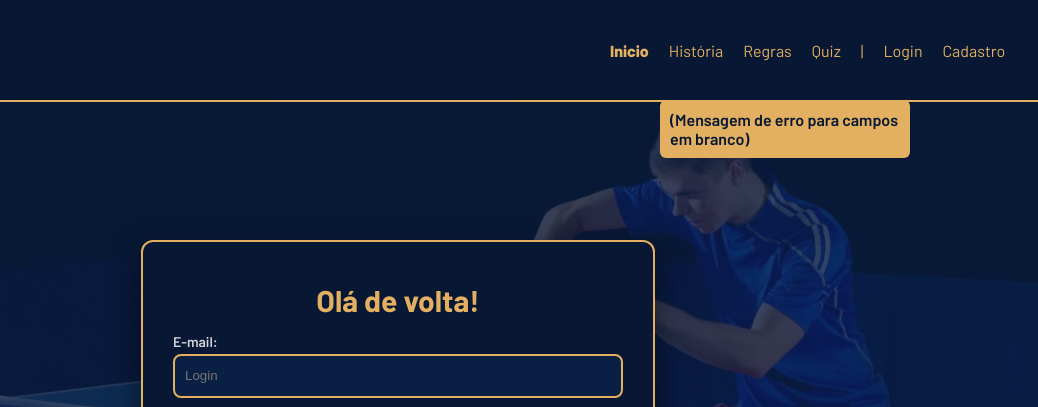
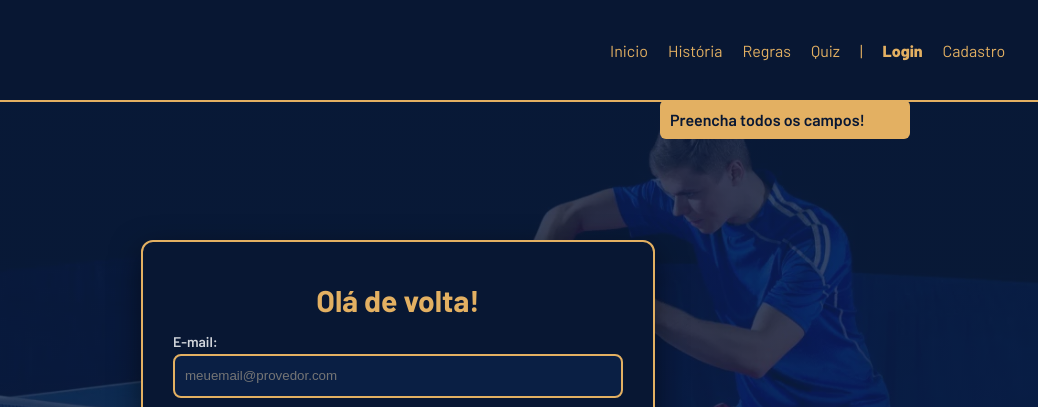
Before and after one commit to FelipeAmoroso/ProjetoIndividual_TopSpinHub, a website: page public/login.html in a window 1280 px wide. Both pictures are taken after a click on the button "Entrar". Shown: the top 407 px of the page, 242-1280 px from the left. Drawn offline with Linux system fonts and the light colour scheme.

Commit message:
Melhorando os alertas

```diff
--- a/public/login.html
+++ b/public/login.html
@@ -2,6 +2,7 @@
 <html lang="pt-br">
 
 <head>
+
   <meta charset="UTF-8">
   <meta http-equiv="X-UA-Compatible" content="IE=edge">
   <meta name="viewport" content="width=device-width, initial-scale=1.0">
@@ -16,65 +17,90 @@
 
 <body>
 
-  <!--Header-->
+  <div class="header">
 
-  <div class="header">
     <div class="container">
+
       <div class="boxes">
         <div class="box">
-          <a href="#">
+          <a href="index.html">
             <img src="./assets/imgs/logo.png">
           </a>
         </div>
       </div>
+
       <div class="container_bt">
+
         <ul class="navbar">
-          <li class="agora">
+
+          <li>
             <a href="index.html">Inicio</a>
           </li>
+
           <li>
-            <a href="index.html">História</a>
+            <a href="index.html#historia">História</a>
           </li>
+
           <li>
             <a href="regras.html">Regras</a>
           </li>
+
           <li>
             <a href="quiz.html">Quiz</a>
           </li>
-          <li>
-            |
-          </li>
-          <li>
+
+          <li>|</li>
+
+          <li class="agora">
             <a href="login.html">Login</a>
           </li>
+
           <li>
             <a href="cadastro.html">Cadastro</a>
           </li>
+
         </ul>
-      </div>
-    </div>
+
       </div>
 
+    </div>
+
+  </div>
 
   <div class="login">
+
     <div class="alerta_erro">
+
       <div class="card_erro" id="cardErro">
         <span id="mensagem_erro"></span>
       </div>
+
     </div>
+
     <div class="container">
+
       <div class="card card-login">
+
         <h2>Olá de volta!</h2>
+
         <div class="formulario">
+
           <div class="campo">
             <span>E-mail:</span>
-            <input id="email_input" type="text" placeholder="Login">
+
+            <input id="email_input" type="text" placeholder="meuemail@provedor.com">
           </div>
+
           <div class="campo">
             <span>Senha:</span>
+
             <input id="senha_input" type="password" placeholder="******">
           </div>
-          <button class="botao" onclick="entrar()">Entrar</button>
+
+          <button class="botao" onclick="entrar()">
+            Entrar
+          </button>
+
         </div>
 
         <div id="div_aguardar" class="loading-div">
@@ -82,12 +108,16 @@
         </div>
 
         <div id="div_erros_login"></div>
-      </div>
-    </div>
+
       </div>
 
-  <!--footer inicio-->
+    </div>
+
+  </div>
+
+
   <footer class="footer">
+
     <div class="footer-container">
       SITE DESENVOLVIDO POR: <br>
       Felipe Amoroso Lambaz
@@ -98,7 +128,7 @@
       São Paulo Tech School
     </div>
 
-    <!--footer fim-->
+  </footer>
 
 </body>
 
@@ -106,83 +136,113 @@
 
 <script>
 
-
   function entrar() {
 
     // aguardar();
 
+    // pegando os valores digitados nos inputs
     var emailVar = email_input.value;
     var senhaVar = senha_input.value;
 
-      var campos = [emailVar, senhaVar];
+    // vetor com os valores
+    var vt_campos = [emailVar, senhaVar];
 
-      for (var i = 0; i < campos.length; i++) {
-        if (campos[i] == "") {
+    // se algum campo estiver vazio
+    for (var i = 0; i < vt_campos.length; i++) {
+
+      if (vt_campos[i] == "") {
+
         cardErro.style.display = "block";
-          mensagem_erro.innerHTML = "(Mensagem de erro para campos em branco)";
+        mensagem_erro.innerHTML = "Preencha todos os campos!";
         return false;
       }
     }
 
     // validação de email
     if (!emailVar.includes("@") || !emailVar.includes(".")) {
+
       cardErro.style.display = "block";
       mensagem_erro.innerHTML = "E-mail inválido!";
       return false;
     }
 
-      // esconde a mensagem depois de 5s
+    // esconde a mensagem depois de 5 segundos
     setTimeout(sumirMensagem, 5000);
 
     console.log("FORM LOGIN: ", emailVar);
     console.log("FORM SENHA: ", senhaVar);
 
-
     // requisição para o servidor
     fetch("/usuarios/autenticar", {
+
       method: "POST",
+
       headers: {
         "Content-Type": "application/json"
       },
+
       body: JSON.stringify({
+
         emailServer: emailVar,
         senhaServer: senhaVar
+
       })
+
     })
+
       .then(function (resposta) {
+
+        console.log("ESTOU NO THEN DO entrar()!");
 
         if (resposta.ok) {
 
+          console.log(resposta);
+
           resposta.json().then(json => {
+
+            console.log(json);
+            console.log(JSON.stringify(json));
 
             // salvando os dados do usuário
             sessionStorage.EMAIL_USUARIO = json.email;
             sessionStorage.NOME_USUARIO = json.nome;
             sessionStorage.ID_USUARIO = json.id;
 
-              // Redireciona para dashboard
+            // redireciona para dashboard
             setTimeout(function () {
+
               window.location = "./dashboard/cards.html";
+
             }, 1000);
 
           });
 
         } else {
 
+          console.log("Houve um erro ao tentar realizar o login!");
+
           cardErro.style.display = "block";
           mensagem_erro.innerHTML = "E-mail ou senha inválidos!";
 
           resposta.text().then(texto => {
+
             console.error(texto);
           });
         }
 
       })
+
       .catch(function (erro) {
+
         console.log(erro);
       });
 
     return false;
+
+    function sumirMensagem() {
+
+      cardErro.style.display = "none";
+    }
   }
 
 </script>
```
Lines whose indentation alone changed are shown as unchanged.
